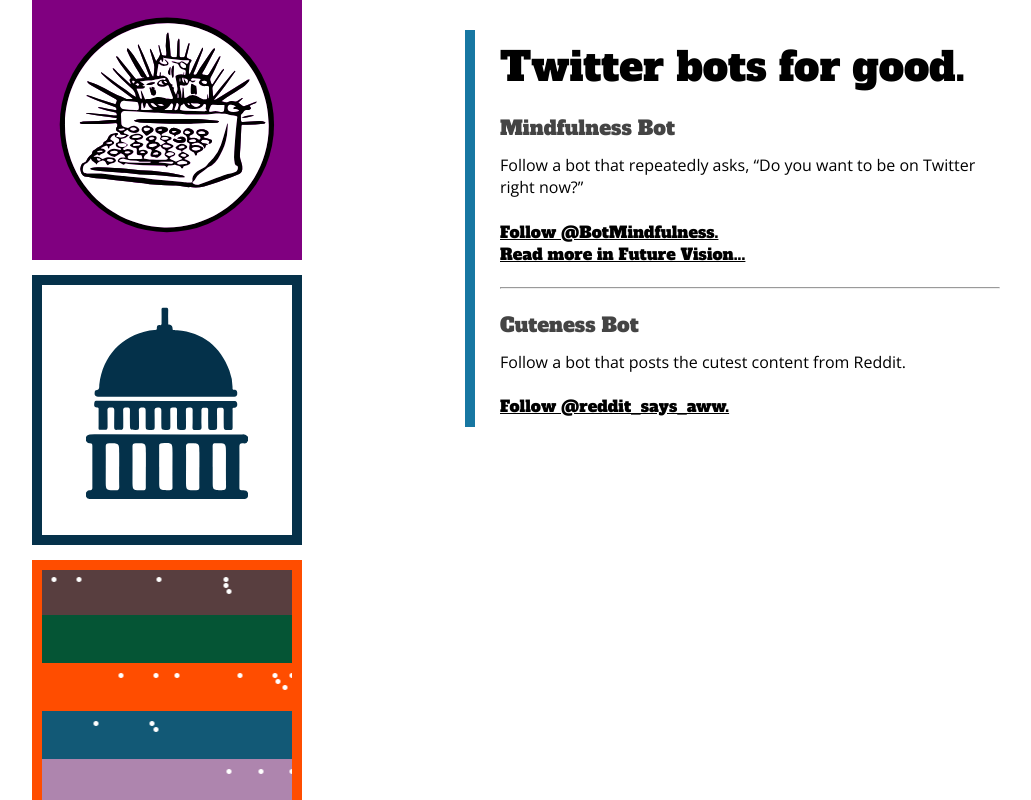
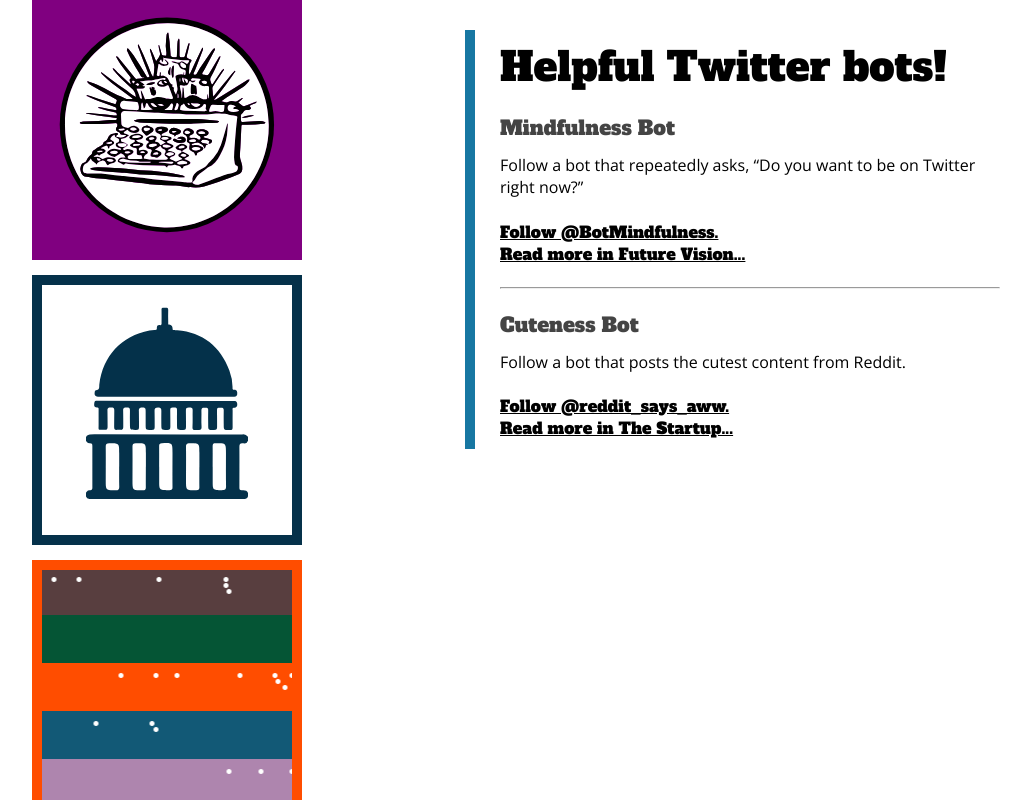
Before and after one commit to kmcelwee/my_website, a plain HTML site: page index.html in a window 1280 px wide. Both pictures are taken after a click on the element 914 px from the left and 2002 px from the top of the page. Shown: the part 1602-2402 px from the top of the page, without its empty margins (131-1162 px from the left). Drawn offline with nearby package versions, Linux system fonts and the light colour scheme.

Commit message:
cuteness bot

```diff
--- a/index.html
+++ b/index.html
@@ -231,7 +231,7 @@
 	<div id="hidden">
 		<div id="twitter_text">
 			<div class="blurb" >
-				<div class="blurb_title">Twitter bots for good.</div>
+				<div class="blurb_title">Helpful Twitter bots!</div>
 				<div class="blurb_subtitle">Mindfulness Bot</div>
 				<div class="blurb_info">Follow a bot that repeatedly asks, “Do you want to be on Twitter right now?”</div>
 				<a target="_blank" href="https://twitter.com/BotMindfulness">Follow @BotMindfulness.</a><br>
@@ -239,6 +239,7 @@
 				<div class="blurb_subtitle">Cuteness Bot</div>
 				<div class="blurb_info">Follow a bot that posts the cutest content from Reddit.</div>
 				<a target="_blank" href="https://twitter.com/reddit_says_aww">Follow @reddit_says_aww.</a> <br>
+        <a target="_blank" href="https://medium.com/swlh/how-to-make-a-twitter-cuteness-bot-357987184221">Read more in The Startup...</a>
 			</div>
 		</div>
 		<div id="lgbt_text">
```
